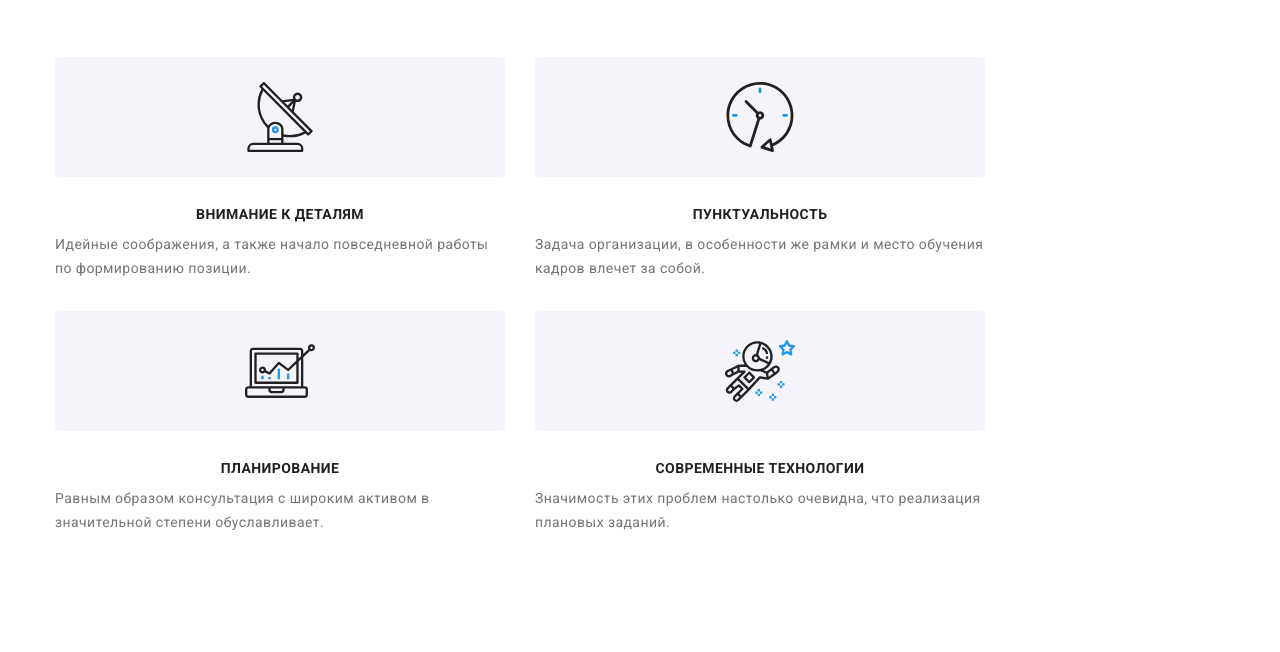
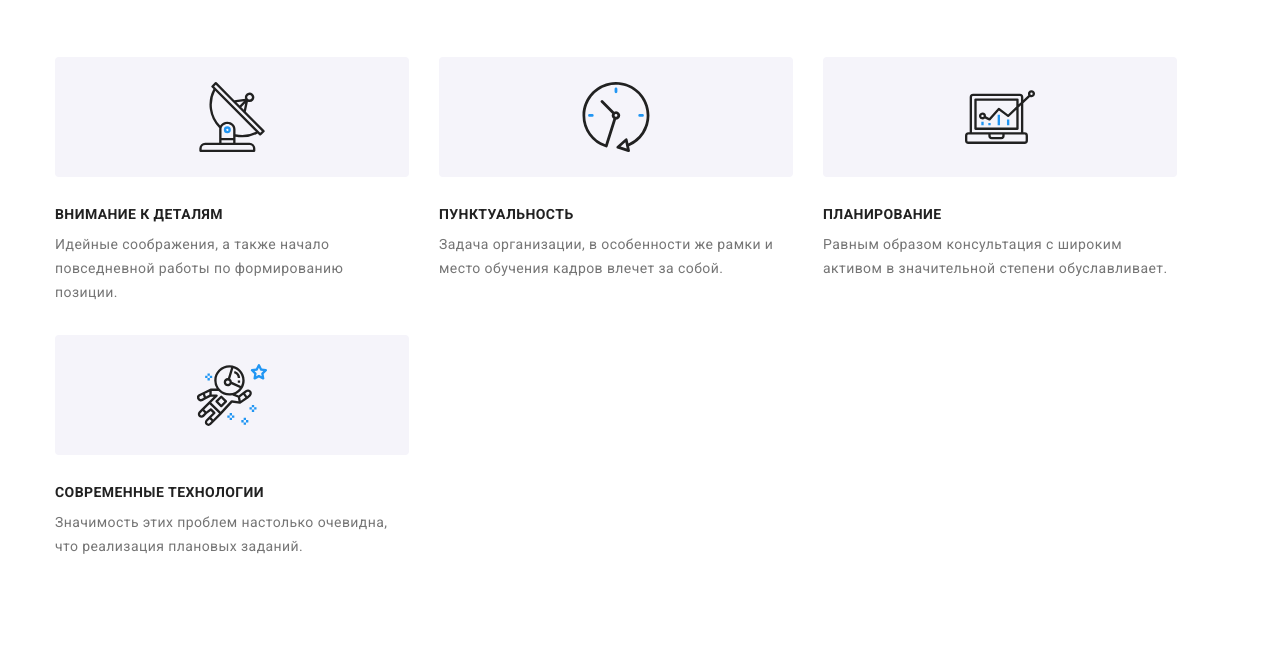
Before and after one commit to DenysKors/goit-markup-hw-08, a plain HTML site: page index.html in a window 1280 px wide. Shown: the part 81-733 px from the top of the page. Drawn offline with nearby package versions, Linux system fonts and the light colour scheme.

Commit message:
Tablet Секция Features

```diff
--- a/sass/layouts/_features.scss
+++ b/sass/layouts/_features.scss
@@ -11,6 +11,10 @@
 .features__item {
     // width: 270px;
     width: 450px;
+
+    @media screen and (min-width: 768px) {
+        width: 354px;
+    }
 }
 
 .features__icon {
@@ -33,7 +37,10 @@
     line-height: 1.14;
     letter-spacing: 0.03em;
     text-transform: uppercase;
-    text-align: center;
+
+    @media screen and (max-width: 767px) {
+        text-align: center;
+    }
 }
 
 .features__text {
```
Also changed, not shown: css/main.css, css/main.min.css, 2 other files.
